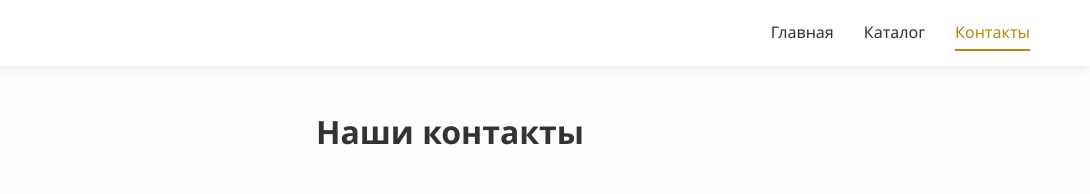
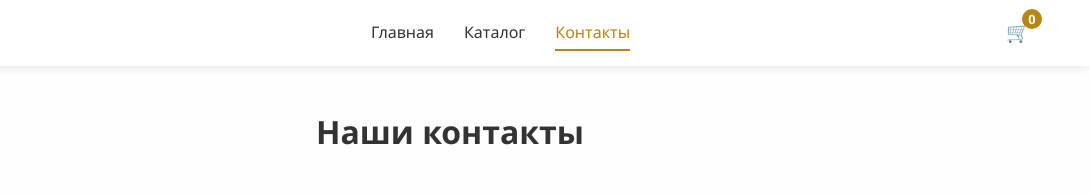
Before and after one commit to nadeshda22/JEWELRY-SHOP, a plain HTML site: page contacts.html in a window 1280 px wide. Shown: the top 194 px of the page, 190-1280 px from the left. Drawn offline with Linux system fonts and the light colour scheme.

Commit message:
Update contacts.html

```diff
--- a/contacts.html
+++ b/contacts.html
@@ -17,6 +17,11 @@
                 <a href="catalog.html" class="nav-link">Каталог</a>
                 <a href="contacts.html" class="nav-link active">Контакты</a>
             </nav>
+            <div class="header-icons">
+            <a href="cart.html" class="icon-link cart-icon">
+                🛒 <span id="cart-count">0</span>
+            </a>
+        </div>
         </div>
     </header>
 
```
